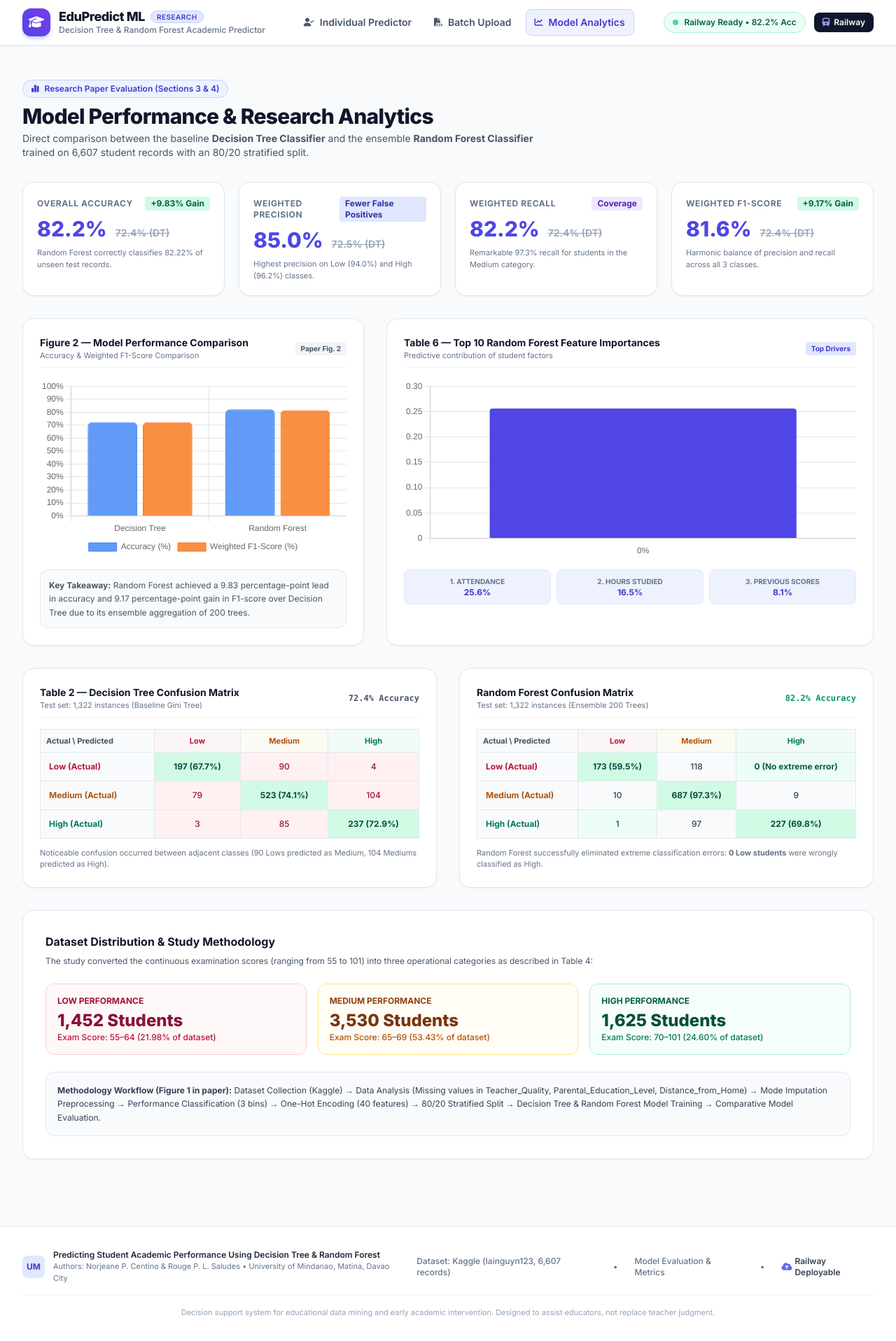
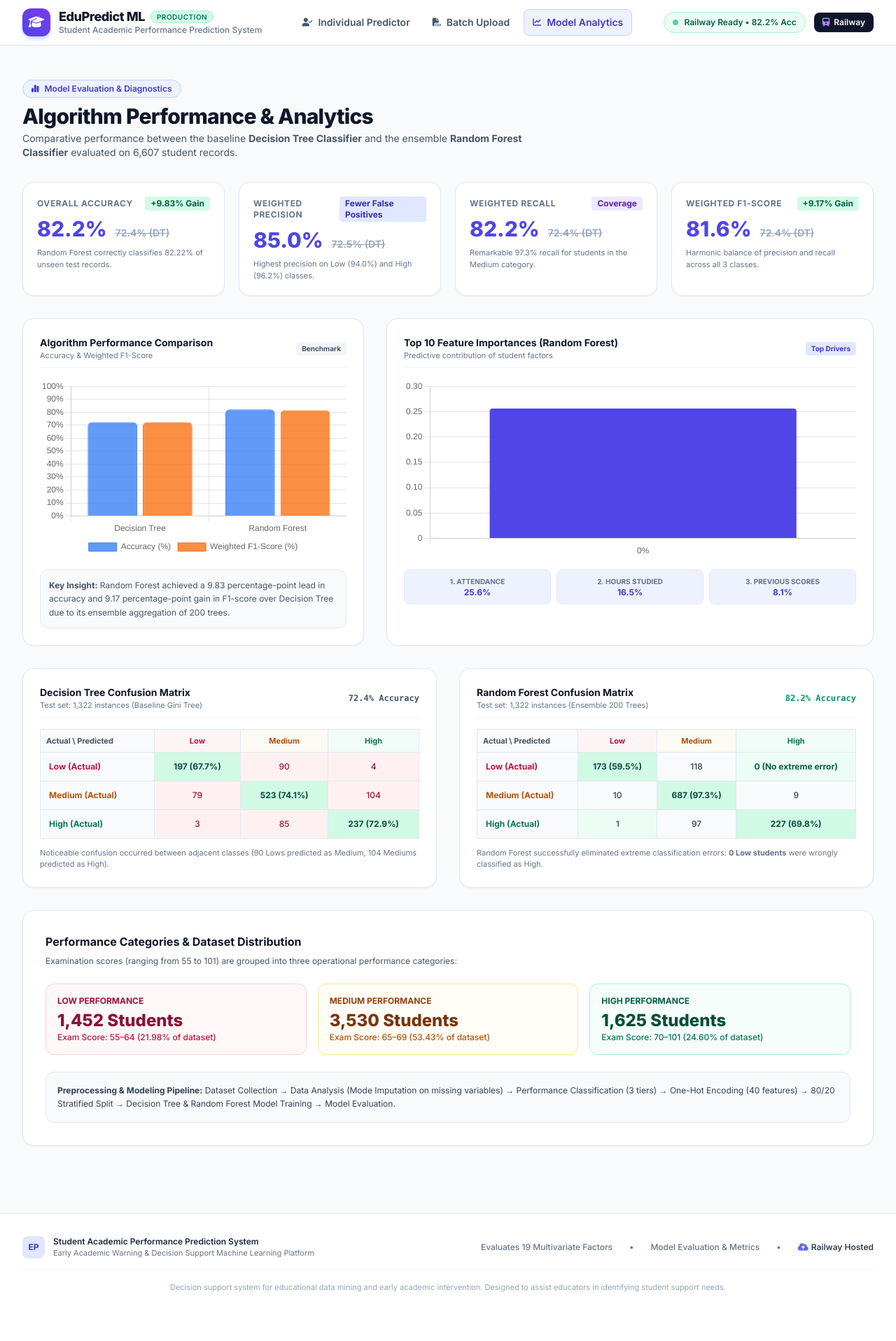
Before and after one commit to rouge77771111/IT20, a Flask app: page /analytics in a window 1280 px wide. Shown: the whole page at 70% size. After the commit the page ends 1847 px from the top, so only its background shows below. Run offline with Flask 3, Linux system fonts and the light colour scheme; some libraries are stand-ins or nearby versions.

Commit message:
Completely remove all Paper and Study references, author names, and university badges across all UI views

```diff
--- a/app.py
+++ b/app.py
@@ -97,7 +97,7 @@ def generate_interventions(student_data, predicted_level, rf_probs):
             'badge': 'Urgent',
             'badge_color': 'bg-rose-100 text-rose-800 border-rose-300',
             'icon': 'fa-triangle-exclamation',
-            'detail': f'Current attendance is {attendance:.1f}% (critical threshold < 75%). Attendance was determined to be the #1 most influential predictor of academic performance in the study. Establish immediate attendance monitoring and conduct a parent-counselor check-in.'
+            'detail': f'Current attendance is {attendance:.1f}% (critical threshold < 75%). Attendance is the #1 most influential predictor of academic performance in the model. Establish immediate attendance monitoring and conduct an advisor check-in.'
         })
     elif attendance < 85:
         interventions.append({
--- a/templates/analytics.html
+++ b/templates/analytics.html
@@ -1,6 +1,6 @@
 {% extends "base.html" %}
 
-{% block title %}Model Comparison & Research Analytics - Centino & Saludes{% endblock %}
+{% block title %}Model Comparison & System Analytics - EduPredict{% endblock %}
 
 {% block content %}
 <div class="max-w-7xl mx-auto px-4 sm:px-6 lg:px-8 py-8">
@@ -8,11 +8,11 @@
     <!-- Header -->
     <div class="mb-8">
         <div class="inline-flex items-center gap-2 px-3 py-1 rounded-full bg-indigo-50 border border-indigo-200 text-indigo-700 text-xs font-semibold mb-2">
-            <i class="fa-solid fa-chart-simple"></i> Research Paper Evaluation (Sections 3 & 4)
+            <i class="fa-solid fa-chart-simple"></i> Model Evaluation & Diagnostics
         </div>
-        <h1 class="text-3xl font-extrabold text-slate-900 tracking-tight">Model Performance & Research Analytics</h1>
+        <h1 class="text-3xl font-extrabold text-slate-900 tracking-tight">Algorithm Performance & Analytics</h1>
         <p class="text-sm text-slate-600 mt-1 max-w-3xl">
-            Direct comparison between the baseline <strong>Decision Tree Classifier</strong> and the ensemble <strong>Random Forest Classifier</strong> trained on 6,607 student records with an 80/20 stratified split.
+            Comparative performance between the baseline <strong>Decision Tree Classifier</strong> and the ensemble <strong>Random Forest Classifier</strong> evaluated on 6,607 student records.
         </p>
     </div>
 
@@ -75,28 +75,28 @@
     <!-- Charts Row: Model Metrics Comparison & Feature Importance -->
     <div class="grid grid-cols-1 lg:grid-cols-12 gap-8 mb-8">
 
-        <!-- Figure 2: Model Comparison Bar Chart (5 cols) -->
+        <!-- Model Comparison Bar Chart (5 cols) -->
         <div class="lg:col-span-5 bg-white rounded-2xl border border-slate-200 shadow-sm p-6">
             <div class="flex items-center justify-between mb-4 pb-2 border-b border-slate-100">
                 <div>
-                    <h2 class="font-bold text-slate-900 text-sm">Figure 2 — Model Performance Comparison</h2>
-                    <p class="text-[11px] text-slate-500">Accuracy & Weighted F1-Score Comparison</p>
+                    <h2 class="font-bold text-slate-900 text-sm">Algorithm Performance Comparison</h2>
+                    <p class="text-[11px] text-slate-500">Accuracy & Weighted F1-Score</p>
                 </div>
-                <span class="text-[10px] font-bold px-2 py-0.5 rounded bg-slate-100 text-slate-600">Paper Fig. 2</span>
+                <span class="text-[10px] font-bold px-2 py-0.5 rounded bg-slate-100 text-slate-600">Benchmark</span>
             </div>
             <div class="h-64">
                 <canvas id="modelComparisonChart"></canvas>
             </div>
             <div class="mt-4 p-3 rounded-xl bg-slate-50 border border-slate-200 text-xs text-slate-600 leading-relaxed">
-                <strong>Key Takeaway:</strong> Random Forest achieved a 9.83 percentage-point lead in accuracy and 9.17 percentage-point gain in F1-score over Decision Tree due to its ensemble aggregation of 200 trees.
+                <strong>Key Insight:</strong> Random Forest achieved a 9.83 percentage-point lead in accuracy and 9.17 percentage-point gain in F1-score over Decision Tree due to its ensemble aggregation of 200 trees.
             </div>
         </div>
 
-        <!-- Table 6: Feature Importance Bar Chart (7 cols) -->
+        <!-- Feature Importance Bar Chart (7 cols) -->
         <div class="lg:col-span-7 bg-white rounded-2xl border border-slate-200 shadow-sm p-6">
             <div class="flex items-center justify-between mb-4 pb-2 border-b border-slate-100">
                 <div>
-                    <h2 class="font-bold text-slate-900 text-sm">Table 6 — Top 10 Random Forest Feature Importances</h2>
+                    <h2 class="font-bold text-slate-900 text-sm">Top 10 Feature Importances (Random Forest)</h2>
                     <p class="text-[11px] text-slate-500">Predictive contribution of student factors</p>
                 </div>
                 <span class="text-[10px] font-bold px-2 py-0.5 rounded bg-indigo-100 text-indigo-700">Top Drivers</span>
@@ -125,11 +125,11 @@
     <!-- Confusion Matrices & Detailed Breakdown -->
     <div class="grid grid-cols-1 lg:grid-cols-2 gap-8 mb-8">
 
-        <!-- Decision Tree Confusion Matrix (Table 2 in Paper) -->
+        <!-- Decision Tree Confusion Matrix -->
         <div class="bg-white rounded-2xl border border-slate-200 shadow-sm p-6">
             <div class="flex items-center justify-between mb-4 pb-2 border-b border-slate-100">
                 <div>
-                    <h2 class="font-bold text-slate-900 text-sm">Table 2 — Decision Tree Confusion Matrix</h2>
+                    <h2 class="font-bold text-slate-900 text-sm">Decision Tree Confusion Matrix</h2>
                     <p class="text-[11px] text-slate-500">Test set: 1,322 instances (Baseline Gini Tree)</p>
                 </div>
                 <span class="text-xs font-mono font-bold text-slate-600">72.4% Accuracy</span>
@@ -170,7 +170,7 @@
             <p class="text-[11px] text-slate-500 mt-3">Noticeable confusion occurred between adjacent classes (90 Lows predicted as Medium, 104 Mediums predicted as High).</p>
         </div>
 
-        <!-- Random Forest Confusion Matrix (Table in Paper page 9-10) -->
+        <!-- Random Forest Confusion Matrix -->
         <div class="bg-white rounded-2xl border border-slate-200 shadow-sm p-6">
             <div class="flex items-center justify-between mb-4 pb-2 border-b border-slate-100">
                 <div>
@@ -217,11 +217,11 @@
 
     </div>
 
-    <!-- Class Distribution and Methodology Workflow -->
+    <!-- Class Distribution and Pipeline -->
     <div class="bg-white rounded-2xl border border-slate-200 shadow-sm p-6 sm:p-8">
-        <h2 class="font-bold text-slate-900 text-base mb-2">Dataset Distribution & Study Methodology</h2>
+        <h2 class="font-bold text-slate-900 text-base mb-2">Performance Categories & Dataset Distribution</h2>
         <p class="text-xs text-slate-600 mb-6">
-            The study converted the continuous examination scores (ranging from 55 to 101) into three operational categories as described in Table 4:
+            Examination scores (ranging from 55 to 101) are grouped into three operational performance categories:
         </p>
 
         <div class="grid grid-cols-1 md:grid-cols-3 gap-4 mb-6">
@@ -245,8 +245,8 @@
         </div>
 
         <div class="p-4 rounded-xl bg-slate-50 border border-slate-200 text-xs text-slate-700 leading-relaxed">
-            <strong>Methodology Workflow (Figure 1 in paper):</strong>
-            Dataset Collection (Kaggle) → Data Analysis (Missing values in Teacher_Quality, Parental_Education_Level, Distance_from_Home) → Mode Imputation Preprocessing → Performance Classification (3 bins) → One-Hot Encoding (40 features) → 80/20 Stratified Split → Decision Tree & Random Forest Model Training → Comparative Model Evaluation.
+            <strong>Preprocessing & Modeling Pipeline:</strong>
+            Dataset Collection → Data Analysis (Mode Imputation on missing variables) → Performance Classification (3 tiers) → One-Hot Encoding (40 features) → 80/20 Stratified Split → Decision Tree & Random Forest Model Training → Model Evaluation.
         </div>
     </div>
 
--- a/templates/base.html
+++ b/templates/base.html
@@ -3,7 +3,7 @@
 <head>
     <meta charset="UTF-8">
     <meta name="viewport" content="width=device-width, initial-scale=1.0">
-    <title>{% block title %}Student Academic Performance Prediction System{% endblock %} - UM Research</title>
+    <title>{% block title %}Student Academic Performance Prediction System{% endblock %} - EduPredict</title>
     <!-- Tailwind CSS CDN -->
     <script src="https://cdn.tailwindcss.com"></script>
     <script>
@@ -52,9 +52,9 @@
                     <div>
                         <div class="font-extrabold text-lg text-slate-900 tracking-tight leading-tight flex items-center gap-2">
                             EduPredict ML
-                            <span class="text-[10px] font-semibold uppercase tracking-wider px-2 py-0.5 rounded-full bg-indigo-100 text-indigo-700 border border-indigo-200">Research</span>
+                            <span class="text-[10px] font-semibold uppercase tracking-wider px-2 py-0.5 rounded-full bg-emerald-100 text-emerald-700 border border-emerald-200">Production</span>
                         </div>
-                        <p class="text-xs text-slate-500 font-medium hidden sm:block">Decision Tree & Random Forest Academic Predictor</p>
+                        <p class="text-xs text-slate-500 font-medium hidden sm:block">Student Academic Performance Prediction System</p>
                     </div>
                 </a>
 
@@ -132,30 +132,30 @@
             <div class="flex flex-col md:flex-row items-center justify-between gap-4">
                 <div class="flex items-center space-x-3">
                     <div class="w-8 h-8 rounded-lg bg-indigo-100 flex items-center justify-center text-indigo-700 font-bold text-xs">
-                        UM
+                        EP
                     </div>
                     <div>
                         <p class="text-xs font-semibold text-slate-800">
-                            Predicting Student Academic Performance Using Decision Tree & Random Forest
+                            Student Academic Performance Prediction System
                         </p>
                         <p class="text-[11px] text-slate-500">
-                            Authors: Norjeane P. Centino & Rouge P. L. Saludes • University of Mindanao, Matina, Davao City
+                            Early Academic Warning & Decision Support Machine Learning Platform
                         </p>
                     </div>
                 </div>
 
                 <div class="flex items-center space-x-6 text-xs text-slate-500 font-medium">
-                    <span>Dataset: Kaggle (lainguyn123, 6,607 records)</span>
+                    <span>Evaluates 19 Multivariate Factors</span>
                     <span class="hidden sm:inline">•</span>
                     <a href="{{ url_for('analytics') }}" class="hover:text-indigo-600 transition-colors">Model Evaluation & Metrics</a>
                     <span class="hidden sm:inline">•</span>
                     <span class="inline-flex items-center gap-1 text-slate-700 font-semibold">
-                        <i class="fa-solid fa-cloud-arrow-up text-indigo-500"></i> Railway Deployable
+                        <i class="fa-solid fa-cloud-arrow-up text-indigo-500"></i> Railway Hosted
                     </span>
                 </div>
             </div>
             <div class="mt-4 pt-4 border-t border-slate-100 text-center text-[11px] text-slate-400">
-                Decision support system for educational data mining and early academic intervention. Designed to assist educators, not replace teacher judgment.
+                Decision support system for educational data mining and early academic intervention. Designed to assist educators in identifying student support needs.
             </div>
         </div>
     </footer>
```
Also changed, not shown: templates/index.html (+8 -8 lines).
